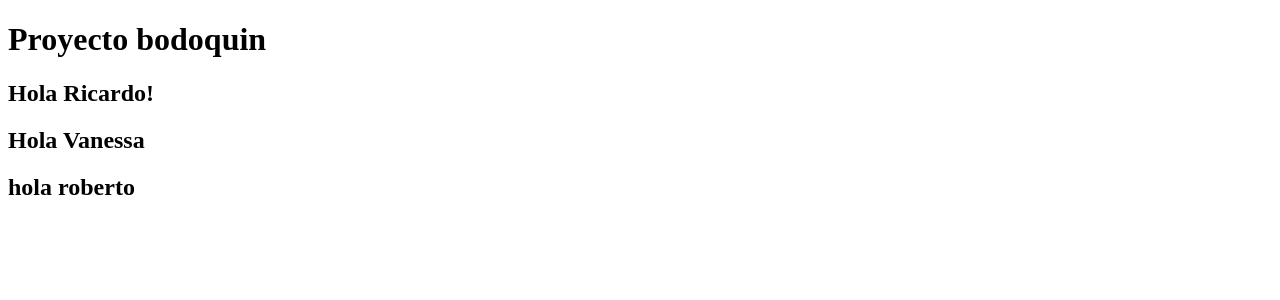
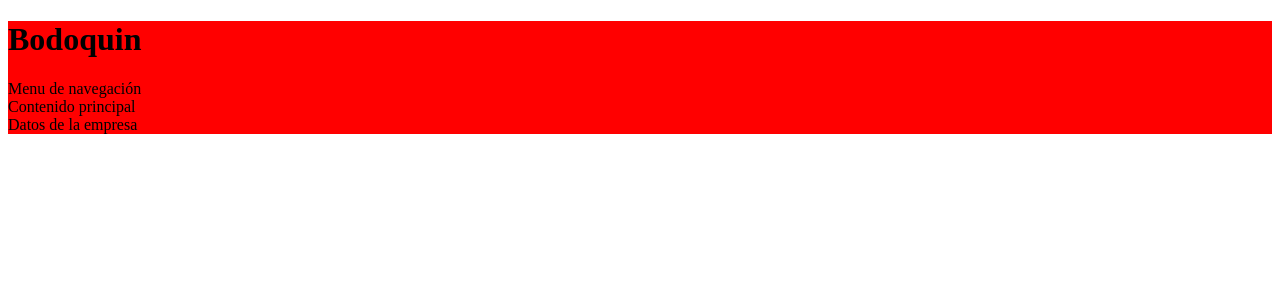
Before and after one commit to richirm/angular-bodoquin, an Angular app: page / in a window 1280 px wide. Shown: the top 300 px of the page. Built offline with nearby package versions, Linux system fonts and the light colour scheme.

Commit message:
feat: [22] Implementar layout

```diff
--- a/src/app/app.component.html
+++ b/src/app/app.component.html
@@ -1,5 +1,19 @@
-<h1>Proyecto bodoquin</h1>
+<div class="layout">
+    <header>
+        <h1>Bodoquin</h1>
+    </header>
 
-<h2>Hola Ricardo!</h2>
-<h2>Hola Vanessa</h2>
-<h2>hola roberto</h2>
+    <nav>
+        Menu de navegación
+    </nav>
+
+    <main>
+        <div class="content">
+            Contenido principal
+        </div>
+    </main>
+
+    <footer>
+        Datos de la empresa
+    </footer>
+</div>
--- /dev/null
+++ b/src/assets/css/layout.scss
@@ -0,0 +1,3 @@
+.layout {
+    background-color: red;
+}
--- a/src/styles.scss
+++ b/src/styles.scss
@@ -1,3 +1,4 @@
 /* You can add global styles to this file, and also import other style files */
 
 @use "assets/css/ejemplo";
+@use "assets/css/layout";
```
